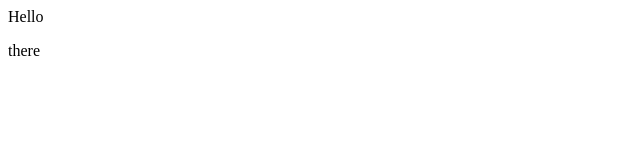
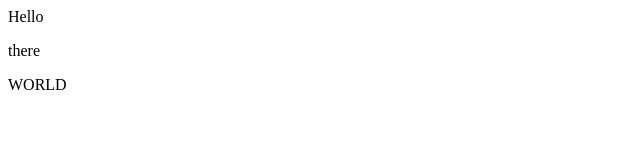
Before and after one commit to dommywalsh/demo-repo, a plain HTML site: page index.html in a window 1280 px wide. Shown: the full height of the page, 0-640 px from the left. Drawn offline with Linux system fonts and the light colour scheme.

Commit message:
added world

```diff
--- a/index.html
+++ b/index.html
@@ -1,2 +1,3 @@
 <div>Hello</div>
 <p>there</p>
+<P>WORLD</P>
```
